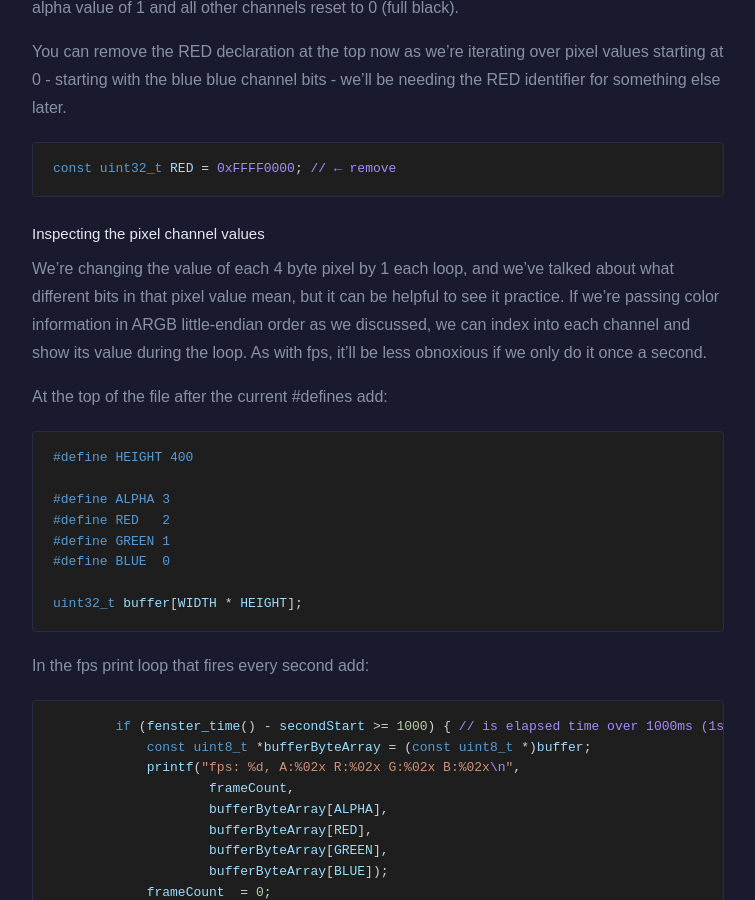
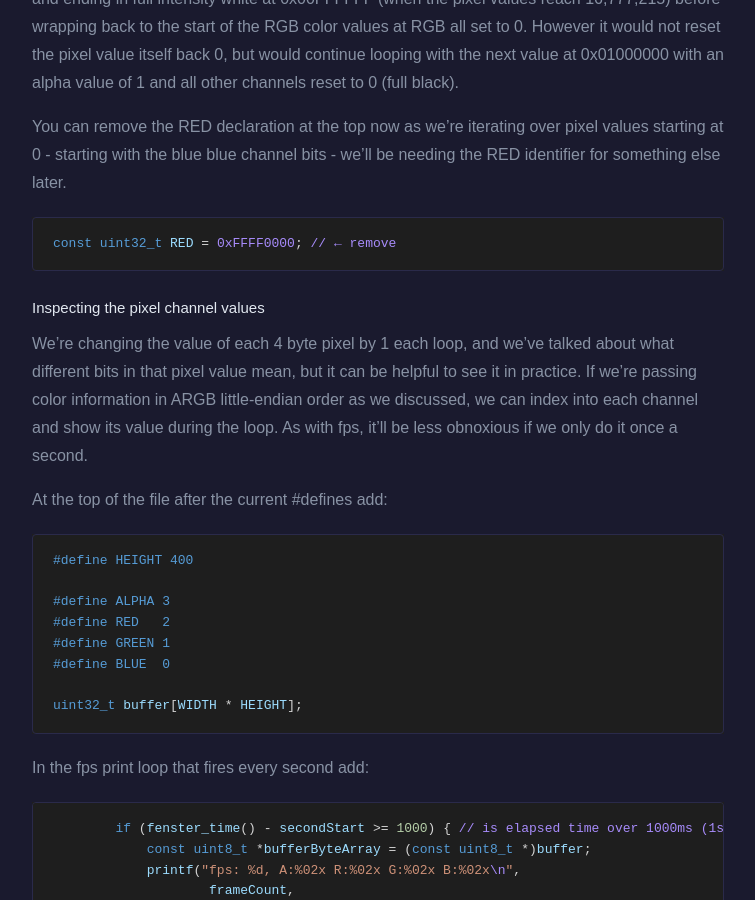
Before and after one commit to TurpeNescire/softrend-3d, a Jekyll site: the page built from docs/lesson_01.md, in a window 1280 px wide and 900 px high, scrolled down 7099 px. Shown: the whole window, without its empty margins (262-1017 px from the left). Built offline with Jekyll 4.4.1, drawn with Linux system fonts in a browser that asks for light colours; some of the changed text lies outside the part shown.

Commit message:
lesson 01 polish

````diff
--- a/docs/lesson_01.md
+++ b/docs/lesson_01.md
@@ -156,7 +160,7 @@ const uint32_t RED = 0xFFFF0000; // ← remove
 ```
 
 ### Inspecting the pixel channel values
-We're changing the value of each 4 byte pixel by 1 each loop, and we've talked about what different bits in that pixel value mean, but it can be helpful to see it practice. If we're passing color information in ARGB little-endian order as we discussed, we can index into each channel and show its value during the loop. As with fps, it'll be less obnoxious if we only do it once a second.
+We're changing the value of each 4 byte pixel by 1 each loop, and we've talked about what different bits in that pixel value mean, but it can be helpful to see it in practice. If we're passing color information in ARGB little-endian order as we discussed, we can index into each channel and show its value during the loop. As with fps, it'll be less obnoxious if we only do it once a second.
 
 At the top of the file after the current \#defines add:
 
````
Also changed, not shown: other parts of docs/lesson_01.md (+7 -3 lines), 1 other file.
